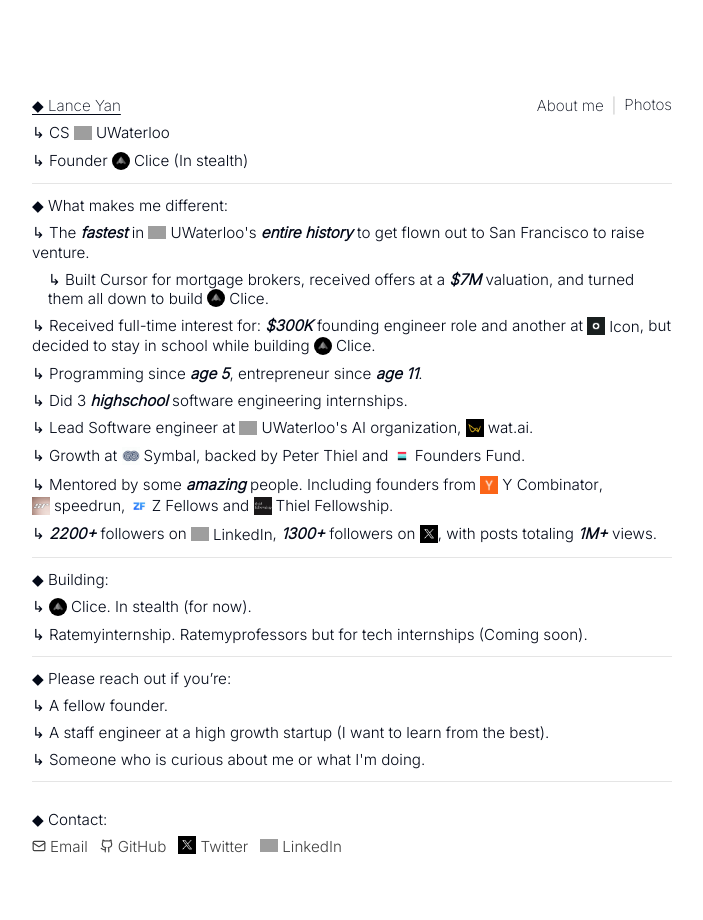
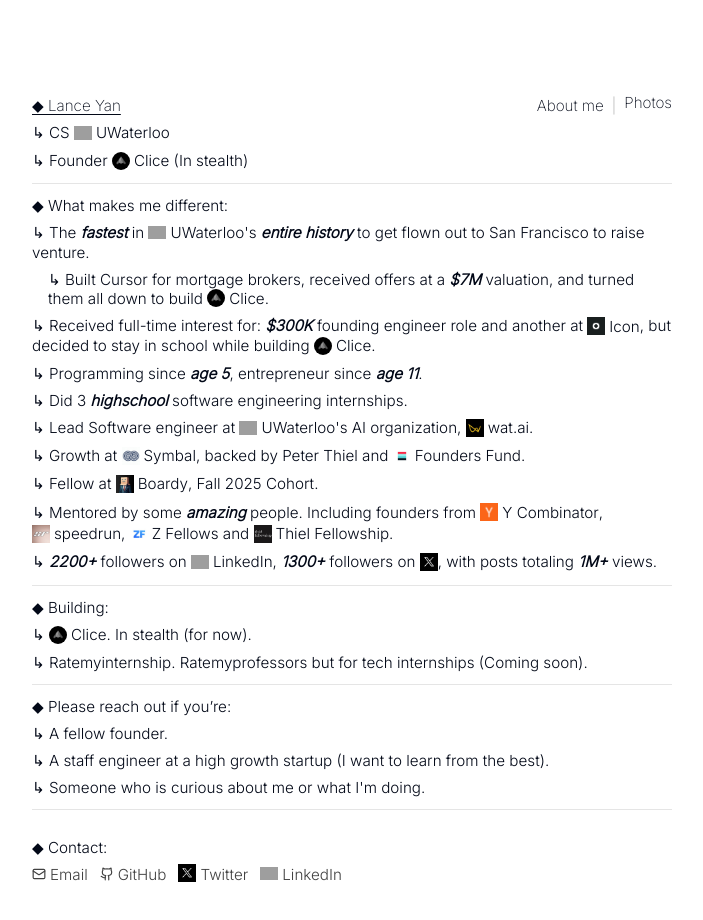
Before and after one commit to lance116/lances-portfolio, a Next.js app: page / in a window 1280 px wide. Shown: the top 920 px of the page, without its empty margins (288-991 px from the left). Built offline with nearby package versions, Linux system fonts and the light colour scheme; grey boxes are pictures that could not be loaded.

Commit message:
boardy position

```diff
--- a/app/page.tsx
+++ b/app/page.tsx
@@ -64,6 +64,7 @@ export default function Home() {
           <div>↳ Did 3 <span className="font-bold slight-italic">highschool</span> software engineering internships.</div>
           <div>↳ Lead Software engineer at <span className="inline-flex items-center align-middle gap-1"><Logo src="/waterloo-logo.png" alt="UWaterloo" /><Label><a href="https://uwaterloo.ca/" target="_blank" rel="noreferrer" className="hover-underline-nudge">UWaterloo</a></Label></span>'s AI organization, <span className="inline-flex items-center align-middle gap-1"><Logo src="/wat.jpeg" alt="wat.ai" /><Label><a href="https://watai.ca/" target="_blank" rel="noreferrer" className="hover-underline-nudge">wat.ai</a></Label></span>.</div>
           <div>↳ Growth at <span className="inline-flex items-center align-middle gap-1"><Logo src="/symbal_logo.jpeg" alt="Symbal" /><Label><a href="https://www.symbal.ai/" target="_blank" rel="noreferrer" className="hover-underline-nudge">Symbal</a></Label></span>, backed by Peter Thiel and <span className="inline-flex items-center align-middle gap-1"><Logo src="/founders fund.jpeg" alt="Founders Fund" /><Label><a href="https://foundersfund.com/" target="_blank" rel="noreferrer" className="hover-underline-nudge">Founders Fund</a></Label></span>.</div>
+          <div>↳ Fellow at <span className="inline-flex items-center align-middle gap-1"><Logo src="/boardy_logo.jpeg" alt="Boardy" /><Label><a href="https://www.boardy.ai/" target="_blank" rel="noreferrer" className="hover-underline-nudge">Boardy</a></Label></span>, Fall 2025 Cohort.</div>
           <div className="leading-[1.4]">↳ Mentored by some <span className="font-bold slight-italic">amazing</span> people. Including founders from <span className="inline-flex items-center align-middle gap-1"><Logo src="/YClogo.png" alt="YC" /><Label><a href="https://www.ycombinator.com/" target="_blank" rel="noreferrer" className="hover-underline-nudge">Y Combinator</a></Label></span>, <span className="inline-flex items-center align-middle gap-1"><Logo src="/speedrun.jpg" alt="speedrun" /><Label><a href="https://speedrun.a16z.com/" target="_blank" rel="noreferrer" className="hover-underline-nudge">speedrun</a></Label></span>, <span className="inline-flex items-center align-middle gap-1"><Logo src="/zfellows.jpg" alt="Z Fellows" /><Label><a href="https://www.zfellows.com/" target="_blank" rel="noreferrer" className="hover-underline-nudge">Z Fellows</a></Label></span> and <span className="inline-flex items-center align-middle gap-1"><Logo src="/thielfellow.png" alt="Thiel Fellows" /><Label><a href="https://thielfellowship.org/" target="_blank" rel="noreferrer" className="hover-underline-nudge">Thiel Fellowship</a></Label></span>.</div>
           <div>↳ <span className="font-bold slight-italic">2200+</span> followers on <span className="inline-flex items-center align-middle gap-1"><Logo src="/linkedin.webp" alt="LinkedIn" /><Label><a href="https://www.linkedin.com/in/lance-yan/" target="_blank" rel="noreferrer" className="hover-underline-nudge">LinkedIn</a></Label></span>, <span className="font-bold slight-italic">1300+</span> followers on <span className="inline-flex items-center align-middle gap-1"><span className="relative -top-[1px]"><Logo src="/X.png" alt="X" /></span></span>, with posts totaling <span className="font-bold slight-italic">1M+</span> views.</div>
         </div>
```
Also changed, not shown: public/boardy_logo.jpeg (added).
